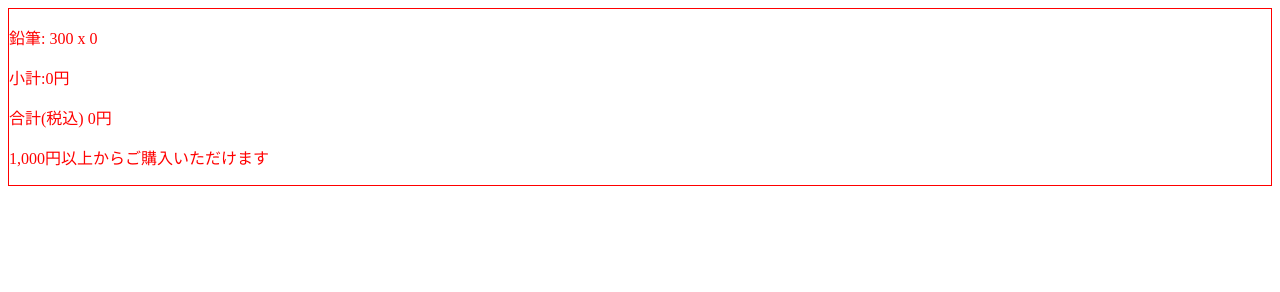
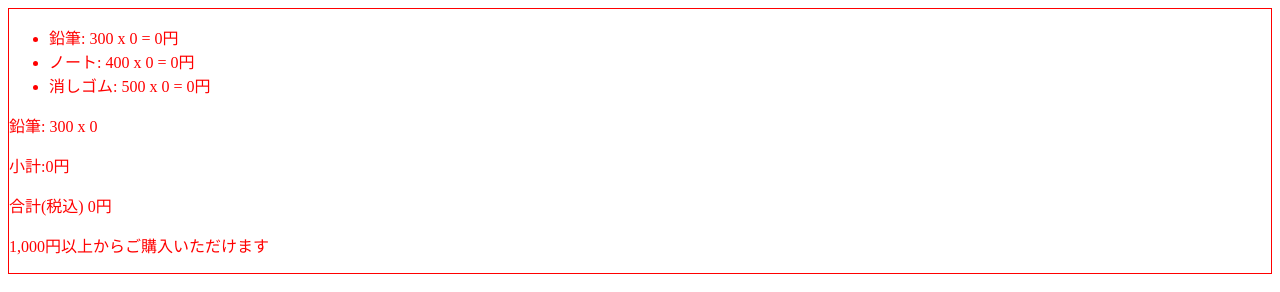
Before and after one commit to KiichiSugihara/vue_practice, a plain HTML site: page chapter2/index.html in a window 1280 px wide. Drawn offline with nearby package versions, Linux system fonts and the light colour scheme.

Commit message:
v-for 繰り返しレンダリングの追加

```diff
--- a/chapter2/index.html
+++ b/chapter2/index.html
@@ -5,6 +5,12 @@
 <div id="app">
   <!-- 1000円以上になるまで赤く表示する style を bindする -->
   <div :style="errorMessageStyle">
+    <!-- 各商品の単価と購入個数をリスト表示する -->
+    <ul>
+      <li v-for ="item in items" v-bind:key="item.name">
+        {{item.name}}: {{item.price}} x {{item.quantity}} = {{item.price * item.quantity | numberWithDelimiter}}円
+      </li>
+    </ul>
     <p>{{items[0].name}}: {{items[0].price}} x {{items[0].quantity}}</p>
     <p>小計:{{totalPrice | numberWithDelimiter}}円</p>
     <p>合計(税込) {{totalPriceWithTax | numberWithDelimiter}}円</p>
```
